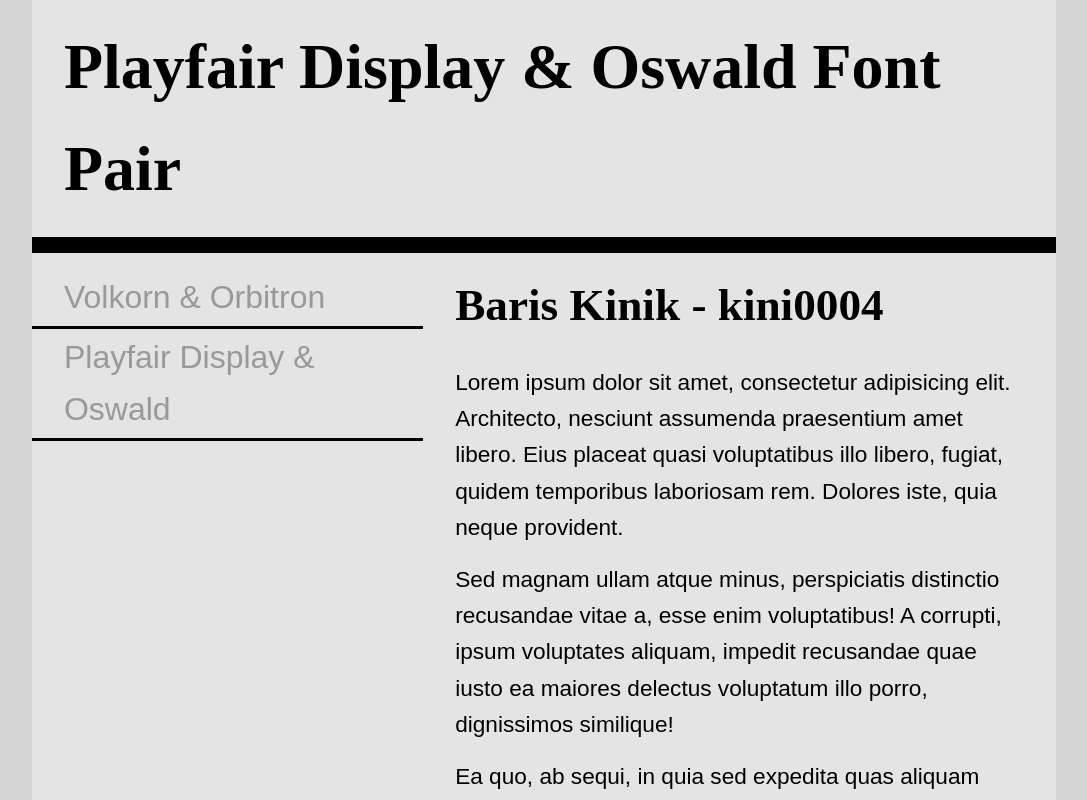
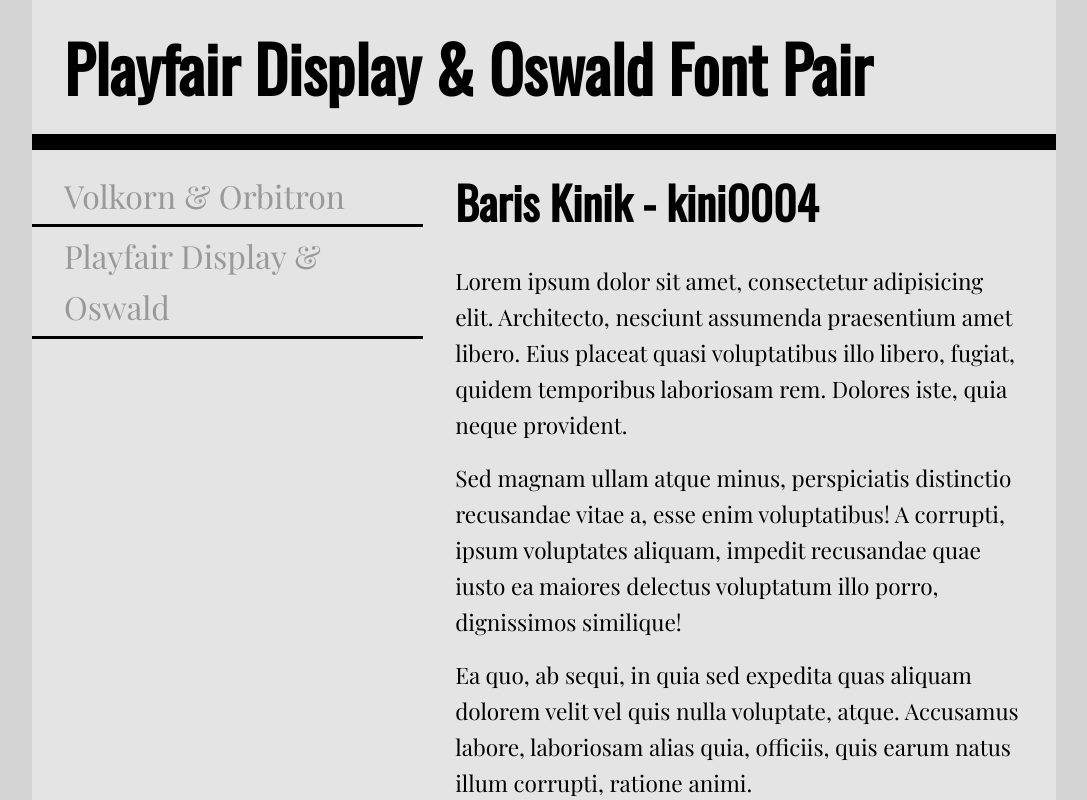
Before and after one commit to kini0004/fonts, a plain HTML site: page two.html in a window 1280 px wide. Shown: the top 800 px of the page, without its empty margins (96-1183 px from the left). Drawn offline with nearby package versions, Linux system fonts and the light colour scheme.

Commit message:
Update two.css

```diff
--- a/two.css
+++ b/two.css
@@ -6,18 +6,18 @@
 html{
     font-size: 16px;
     line-height: 1.6;
-    font-family: sans-serif;
+    font-family: "Playfair Display", Times, Georgia, serif;
 }
 html,body{
     background-color: #d4d4d4;
 }
 h1{
-    font-family: serif;
+    font-family: Oswald, Arial, Helvetica, sans-serif;
     font-size: 3.998rem;
     padding:1rem 2rem;
 }
 h2{
-    font-family: serif;
+    font-family: Oswald, Arial, Helvetica, sans-serif;
     font-size: 2.827rem;
     padding:1rem 2rem;
 }
```
